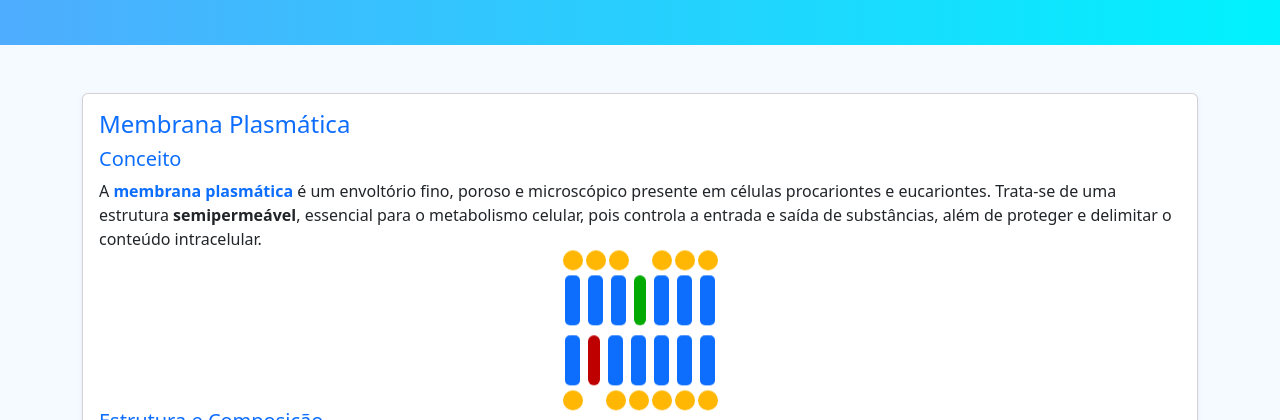
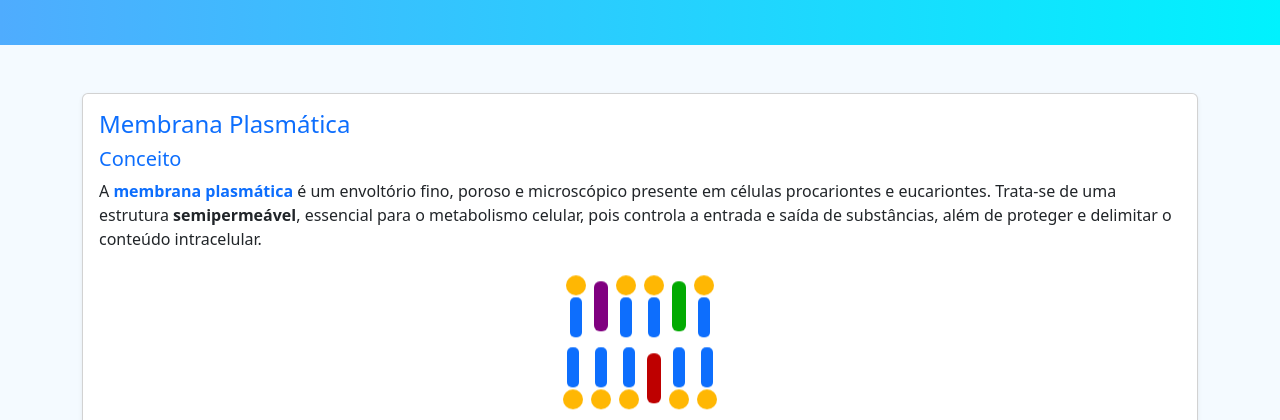
Before and after one commit to rayka999/projeto_integrador, a plain HTML site: page src/pagina.html in a window 1280 px wide. Shown: the part 416-836 px from the top of the page. Drawn offline with nearby package versions, Linux system fonts and the light colour scheme.

Commit message:
falta conteudo

```diff
--- a/src/pagina.html
+++ b/src/pagina.html
@@ -32,104 +32,64 @@
       font-weight: bold;
     }
 
+    /* Container da bicamada */
     .membrana-bicamada {
       display: flex;
       flex-direction: column;
       align-items: center;
       gap: 10px;
       margin: 2rem 0;
-      position: relative; /* cria contexto de z-index */
+      position: relative;
       z-index: 0;
     }
 
-    /* Camadas de fosfolipídios */
+    /* Linhas da bicamada */
     .camada-top, .camada-bottom {
       display: flex;
       justify-content: center;
       gap: 8px;
-      align-items: flex-end;
+      align-items: center;
     }
 
+    /* Fosfolipídio como "container" */
     .fosfolipidio {
-      width: 15px;
-      height: 50px;
+      display: flex;
+      flex-direction: column;
+      align-items: center;
+      gap: 2px;
+      width: 20px;
+      cursor: pointer;
+      animation: flutuar 3s infinite ease-in-out;
+    }
+
+    /* Cauda apolar (hidrofóbica) */
+    .fosfolipidio .cauda {
+      width: 12px;
+      height: 40px;
       background: #0d6efd;
       border-radius: 5px;
-      position: relative;
-      animation: flutuar 3s infinite ease-in-out;
-      cursor: pointer;
-      z-index: 1;
     }
 
-    /* Cabeça polar */
-    .fosfolipidio::after {
-      content: "";
+    /* Cabeça polar (hidrofílica) */
+    .fosfolipidio .cabeca {
       width: 20px;
       height: 20px;
       background: #ffb703;
       border-radius: 50%;
-      position: absolute;
-      top: -25px; /* cabeça para cima */
-      left: -2px;
-      z-index: 1;
     }
 
-    /* Camada inferior invertida */
-    .camada-bottom .fosfolipidio::after {
-      top: auto;
-      bottom: -25px; /* cabeça para baixo */
-    }
-
-    /* Tooltip no fosfolipídio */
-    .fosfolipidio:hover::before {
-      content: "Fosfolipídio: cabeça polar (hidrofílica) e cauda apolar (hidrofóbica).";
-      position: absolute;
-      top: -55px;
-      left: 50%;
-      transform: translateX(-50%);
-      background: rgba(0,0,0,0.85);
-      color: #fff;
-      padding: 6px 8px;
-      border-radius: 6px;
-      max-width: 160px;
-      white-space: normal;
-      word-wrap: break-word;
-      text-align: center;
-      font-size: 0.75rem;
-      line-height: 1.2rem;
-      z-index: 9999; /* garante acima de tudo */
+    /* Camada inferior: invertida */
+    .camada-bottom .fosfolipidio {
+      flex-direction: column-reverse;
     }
 
     /* Proteínas */
     .proteina {
-      width: 12px;
+      width: 14px;
       height: 50px;
-      background: #28a745;
       border-radius: 6px;
-      position: relative;
       animation: flutuar 3s infinite ease-in-out;
       cursor: pointer;
-      z-index: 1;
-    }
-
-    /* Tooltip da proteína */
-    .proteina:hover::before {
-      content: "Proteína de membrana: transporta substâncias e atua na comunicação celular.";
-      position: absolute;
-      top: -55px;
-      left: 50%;
-      transform: translateX(-50%);
-      background: rgba(0,0,0,0.9);
-      color: #fff;
-      padding: 6px 8px;
-      border-radius: 6px;
-      max-width: 160px;
-      white-space: normal;
-      word-wrap: break-word;
-      text-align: center;
-      font-size: 0.75rem;
-      line-height: 1.2rem;
-      z-index: 9999;
     }
 
     @keyframes flutuar {
@@ -410,24 +370,62 @@
         <div class="membrana-bicamada mb-3">
           <!-- Camada superior -->
           <div class="camada-top">
-            <div class="fosfolipidio"></div>
-            <div class="fosfolipidio"></div>
-            <div class="fosfolipidio"></div>
-            <div class="proteina" style="background: rgb(2, 170, 2);"></div>
-            <div class="fosfolipidio"></div>
-            <div class="fosfolipidio"></div>
-            <div class="fosfolipidio"></div>
+            <div class="fosfolipidio">
+              <div class="cabeca" data-bs-toggle="tooltip" title="Cabeça polar (hidrofílica)"></div>
+              <div class="cauda" data-bs-toggle="tooltip" title="Cauda apolar (hidrofóbica)"></div>
+            </div>
+            <div class="proteina"
+                style="background: purple;"
+                data-bs-toggle="tooltip"
+                title="Proteína de membrana: transporta substâncias e atua na comunicação celular."></div>
+            <div class="fosfolipidio">
+              <div class="cabeca" data-bs-toggle="tooltip" title="Cabeça polar (hidrofílica)"></div>
+              <div class="cauda" data-bs-toggle="tooltip" title="Cauda apolar (hidrofóbica)"></div>
+            </div>
+            <div class="fosfolipidio">
+              <div class="cabeca" data-bs-toggle="tooltip" title="Cabeça polar (hidrofílica)"></div>
+              <div class="cauda" data-bs-toggle="tooltip" title="Cauda apolar (hidrofóbica)"></div>
             </div>
 
-          <!-- Camada inferior invertida -->
+            <div class="proteina"
+                style="background: rgb(2, 170, 2);"
+                data-bs-toggle="tooltip"
+                title="Proteína de membrana: transporta substâncias e atua na comunicação celular."></div>
+
+            <div class="fosfolipidio">
+              <div class="cabeca" data-bs-toggle="tooltip" title="Cabeça polar (hidrofílica)"></div>
+              <div class="cauda" data-bs-toggle="tooltip" title="Cauda apolar (hidrofóbica)"></div>
+            </div>
+          </div>
+
+          <!-- Camada inferior -->
           <div class="camada-bottom">
-            <div class="fosfolipidio invertido"></div>
-            <div class="proteina" style="background: rgb(190, 0, 0);"></div>
-            <div class="fosfolipidio invertido"></div>
-            <div class="fosfolipidio invertido"></div>
-            <div class="fosfolipidio invertido"></div>
-            <div class="fosfolipidio invertido"></div>
-            <div class="fosfolipidio invertido"></div>
+            <div class="fosfolipidio">
+              <div class="cabeca" data-bs-toggle="tooltip" title="Cabeça polar (hidrofílica)"></div>
+              <div class="cauda" data-bs-toggle="tooltip" title="Cauda apolar (hidrofóbica)"></div>
+            </div>
+            <div class="fosfolipidio">
+              <div class="cabeca" data-bs-toggle="tooltip" title="Cabeça polar (hidrofílica)"></div>
+              <div class="cauda" data-bs-toggle="tooltip" title="Cauda apolar (hidrofóbica)"></div>
+            </div>
+            <div class="fosfolipidio">
+              <div class="cabeca" data-bs-toggle="tooltip" title="Cabeça polar (hidrofílica)"></div>
+              <div class="cauda" data-bs-toggle="tooltip" title="Cauda apolar (hidrofóbica)"></div>
+            </div>
+
+            <div class="proteina"
+                style="background: rgb(190, 0, 0);"
+                data-bs-toggle="tooltip"
+                title="Proteína de membrana: transporta substâncias e atua na comunicação celular."></div>
+
+            <div class="fosfolipidio">
+              <div class="cabeca" data-bs-toggle="tooltip" title="Cabeça polar (hidrofílica)"></div>
+              <div class="cauda" data-bs-toggle="tooltip" title="Cauda apolar (hidrofóbica)"></div>
+            </div>
+            <div class="fosfolipidio">
+              <div class="cabeca" data-bs-toggle="tooltip" title="Cabeça polar (hidrofílica)"></div>
+              <div class="cauda" data-bs-toggle="tooltip" title="Cauda apolar (hidrofóbica)"></div>
+            </div>
           </div>
         </div>
 
@@ -543,34 +541,6 @@
       </div>
     </div>
 
-
-    <!-- Comparação -->
-    <div class="card shadow-sm mb-4">
-      <div class="card-body">
-        <h2 class="h4 text-info">Comparação</h2>
-        <div class="row text-center">
-          <div class="col-md-6 p-3 bg-light border rounded">
-            <h5 class="fw-bold text-primary">Membrana</h5>
-            <ul class="list-unstyled">
-              <li>Presente em todas as células</li>
-              <li>Flexível</li>
-              <li>Composta por lipídios e proteínas</li>
-              <li>Função seletiva</li>
-            </ul>
-          </div>
-          <div class="col-md-6 p-3 bg-light border rounded">
-            <h5 class="fw-bold text-success">Parede Celular</h5>
-            <ul class="list-unstyled">
-              <li>Presente em plantas, fungos e bactérias</li>
-              <li>Rígida</li>
-              <li>Composta por celulose, quitina ou peptidoglicano</li>
-              <li>Função estrutural</li>
-            </ul>
-          </div>
-        </div>
-      </div>
-    </div>
-
       <!-- Quiz carrossel -->
     <div class="card shadow-sm mb-4">
       <div class="card-body">
@@ -665,6 +635,5 @@
     });
   });
 </script>
-
 </body>
 </html>
```
Lines whose indentation alone changed are shown as unchanged.
